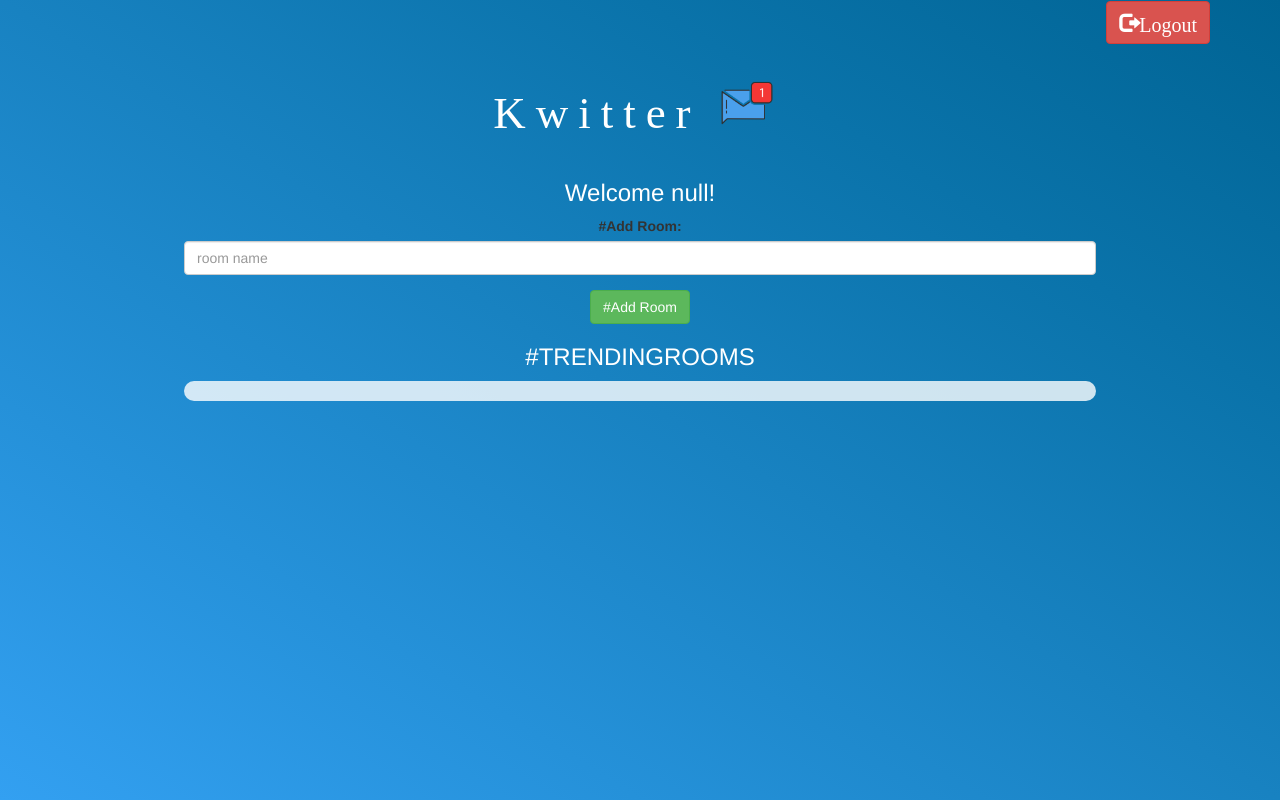
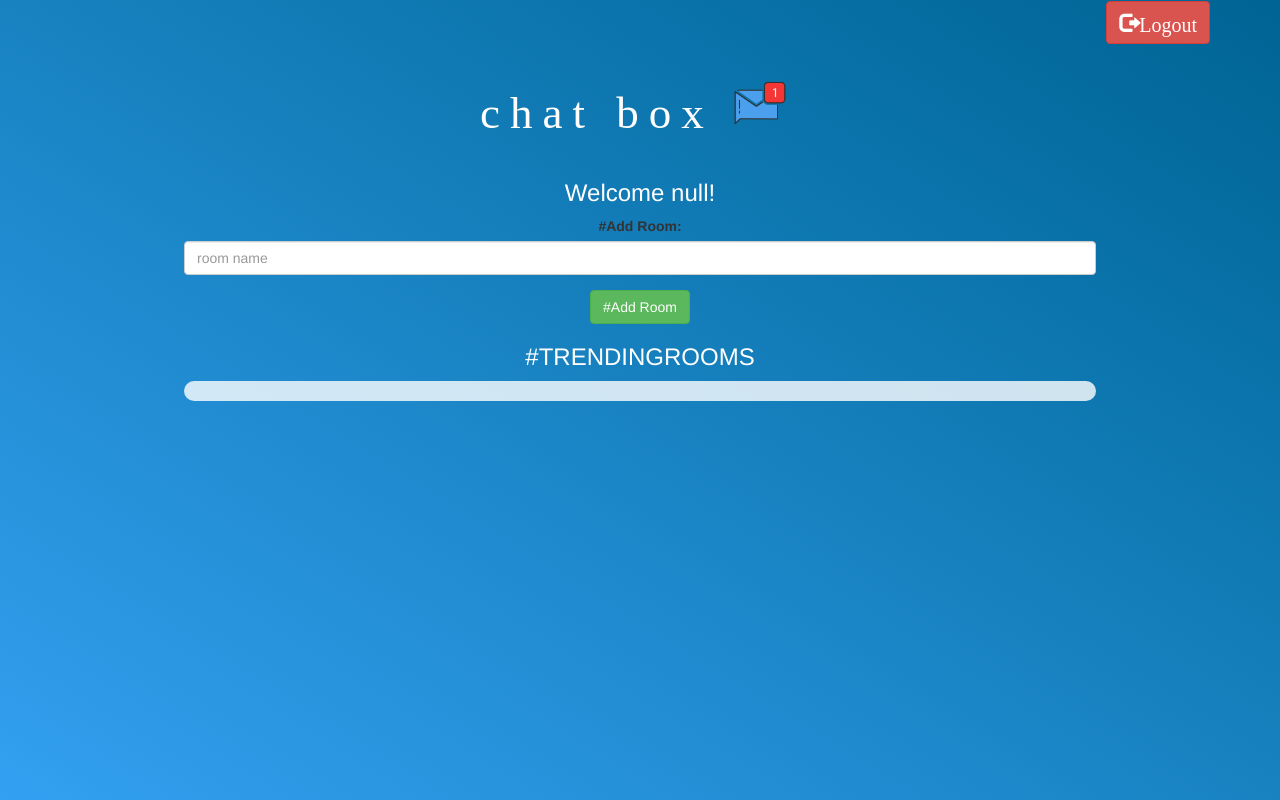
Before and after one commit to Liladhar966/project95, a plain HTML site: page kwitter_room.html in a window 1280 px wide. Drawn offline with nearby package versions, Linux system fonts and the light colour scheme; no server answers; a web font is replaced by a local one.

Commit message:
Update kwitter_room.html

```diff
--- a/kwitter_room.html
+++ b/kwitter_room.html
@@ -21,7 +21,7 @@
 <button id="logout" onclick="logout()" class="glyphicon glyphicon-log-out btn btn-danger">Logout</button>
 	<center>
 		<h1 class="header">
-			Kwitter
+			chat box
 			<sup>
 				<img src="m2.png">
 			</sup>
```
